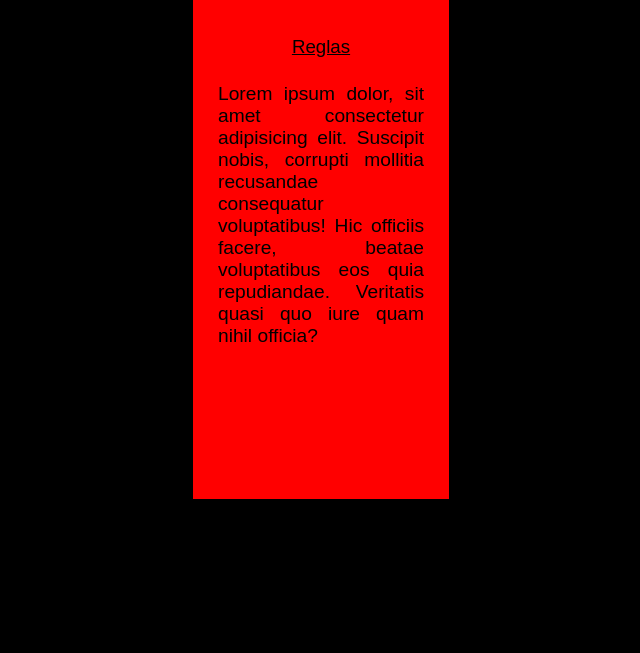
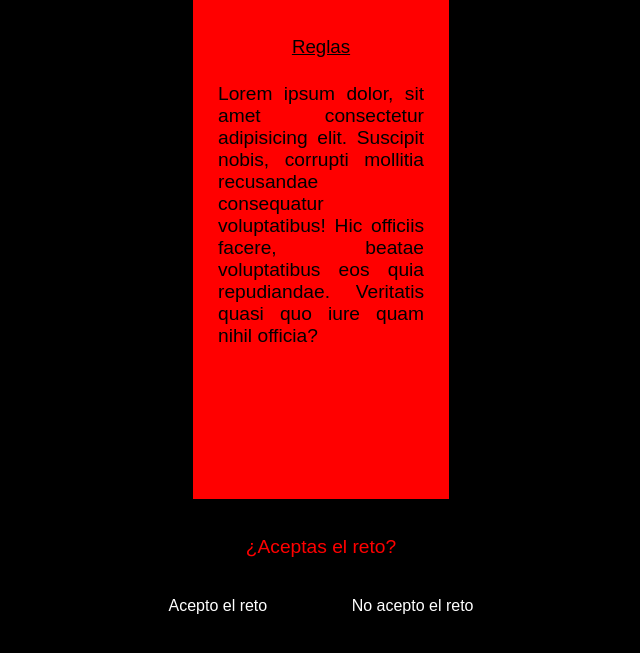
Before and after one commit to HugoAlda/El-Telefono-Rojo-HugoAlda_PolCasadesus, a PHP site: page /decision/si/reglas-juego.php in a window 1280 px wide. Shown: the part 117-770 px from the top of the page, without its empty margins (319-959 px from the left). Run offline with PHP 8.4, Linux system fonts and the light colour scheme; some web fonts are replaced.

Commit message:
v3 reglas-juego.php y syle-reglas.css

```diff
--- a/css/style-reglas.css
+++ b/css/style-reglas.css
@@ -53,3 +53,67 @@ p {
     margin: 25px;
     color: black;
 }
+
+/* ESTILOS FORMULARIO */
+
+form {
+    text-align: center;
+    color: red;
+}
+
+button {
+    border: none;
+    background-color: transparent;
+    cursor: pointer;
+    padding: 0;
+    margin: 0;
+    font-size: 16px;
+    color: white;
+}
+
+.btn {
+    display: inline-block;
+    padding: 10px 20px;
+    background-color: transparent;
+    border: none;
+    font-size: 16px;
+}
+
+button:hover {
+    text-decoration: underline;
+}
+
+.btn > a {
+    text-decoration: none;
+    color: white;
+}
+
+.btn:hover {
+    text-decoration: none;
+}
+
+.btn a {
+    text-decoration: none;
+    color: inherit;
+    position: relative;
+}
+
+.btn a::after {
+    content: "";
+    position: absolute;
+    left: 0;
+    bottom: -5px;
+    width: 100%;
+    height: 3px;
+    background-color: red;
+    transform: scaleX(0);
+    transition: transform 0.3s ease;
+}
+
+.btn a:hover::after {
+    transform: scaleX(1);
+}
+
+.titulo-reto {
+    color: red;
+}
--- a/decision/si/reglas-juego.php
+++ b/decision/si/reglas-juego.php
@@ -37,6 +37,30 @@
 
         </main>
 
+        <div class="contenedor-form">
+
+            <form action="./recibir/recibir.php" method="GET">
+
+                <br>
+
+                <p class="titulo-reto">¿Aceptas el reto?</p>
+
+                <button class="btn">
+
+                    <a class="btn" href="">Acepto el reto</a>
+
+                </button>
+
+                <button class="btn">
+
+                    <a class="btn" href="./../no/rendicion.php">No acepto el reto</a>
+
+                </button>
+
+            </form>
+
+        </div>
+
 
 
     </body>
--- a/recibir/recibir.php
+++ b/recibir/recibir.php
@@ -1,7 +1,4 @@
 <?php
 
-    if(isset($_GET['submit'])){
-
-    }
 
 ?>
```
Also changed, not shown: img/aventura.PNG (added), img/aventura2.PNG (added).
